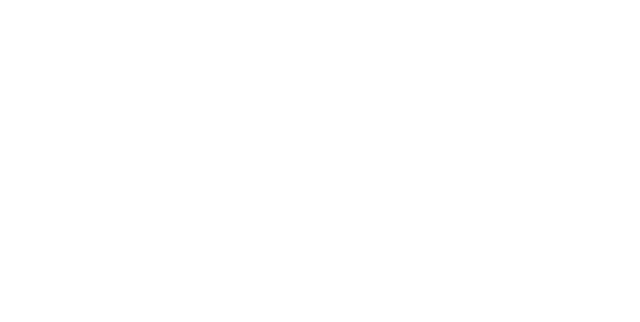
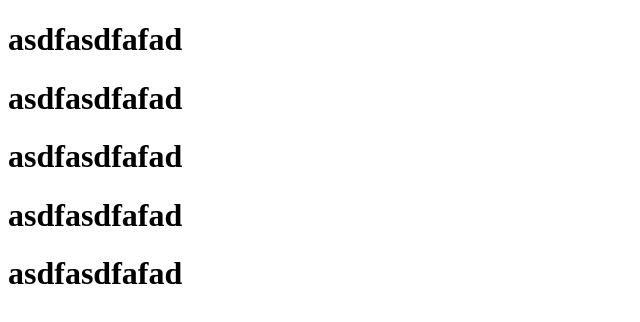
Before and after one commit to tiagolimar/aula-rep-fs18, a plain HTML site: page index.html in a window 1280 px wide. Shown: the whole page, without its empty margins (0-640 px from the left). Drawn offline with Linux system fonts and the light colour scheme.

Commit message:
inclusao de formularios

```diff
--- a/index.html
+++ b/index.html
@@ -7,6 +7,21 @@
     <title>Formulários</title>
 </head>
 <body>
+    <form action="">
+        <h1>asdfasdfafad</h1>
+    </form>
+    <form action="">
+        <h1>asdfasdfafad</h1>
+    </form>
+    <form action="">
+        <h1>asdfasdfafad</h1>
+    </form>
+    <form action="">
+        <h1>asdfasdfafad</h1>
+    </form>
+    <form action="">
+        <h1>asdfasdfafad</h1>
+    </form>
 
 </body>
 </html>
```
